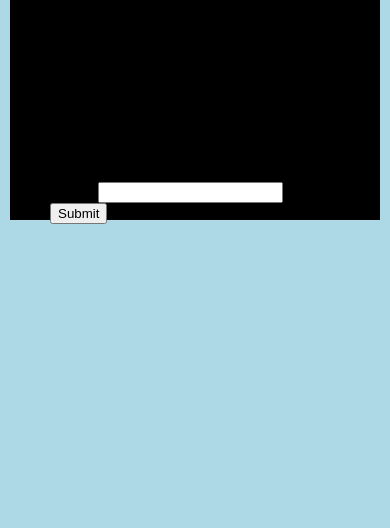
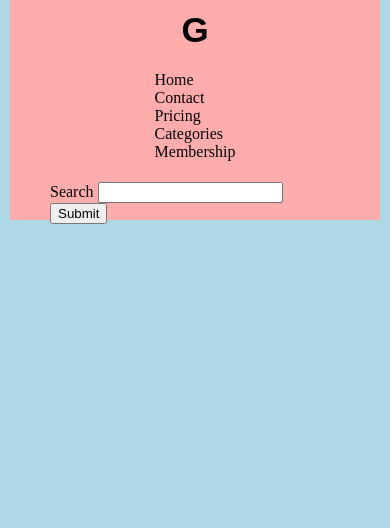
Before and after one commit to jemalSeid/Vegan-generation, a plain HTML site: page index.html in a window 390 px wide. Shown: the top 528 px of the page. Drawn offline with nearby package versions, Linux system fonts and the light colour scheme; a web font is replaced by a local one.

Commit message:
Update style.css

```diff
--- a/style.css
+++ b/style.css
@@ -169,7 +169,7 @@ footer a {
   nav {
     flex-direction: column;
     height: 200px;
-     background-color: black;
+     background-color:#FFACAC;
   }
 
   nav ul {
```
